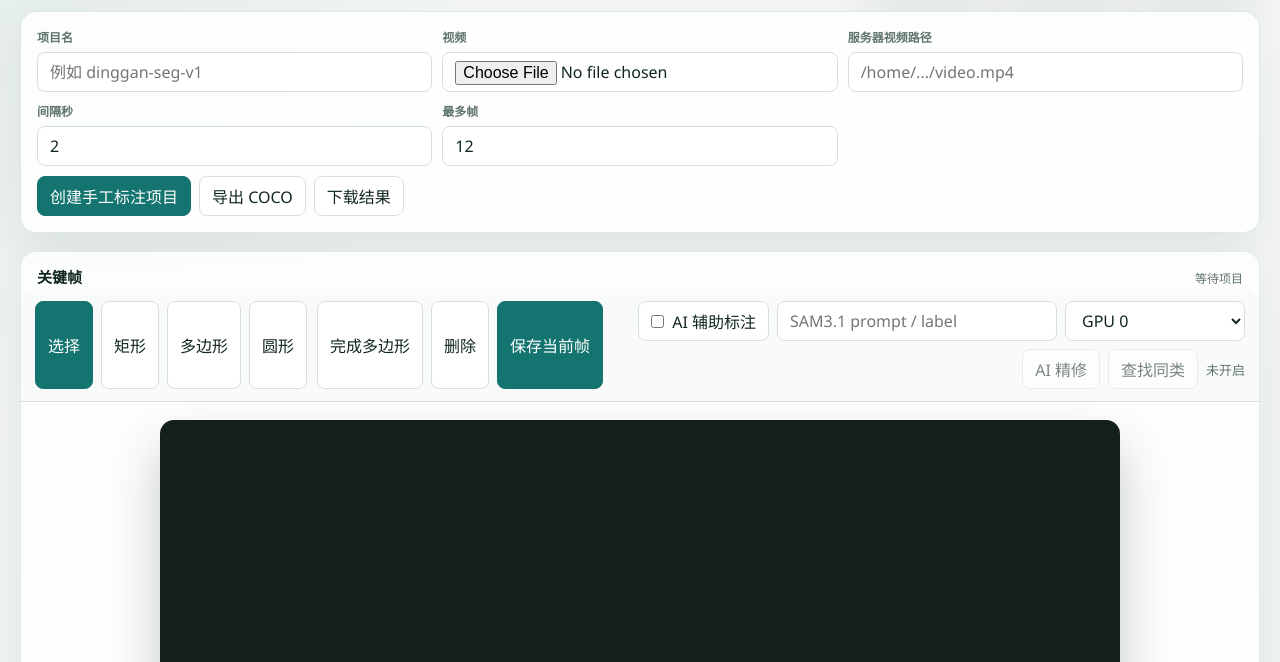
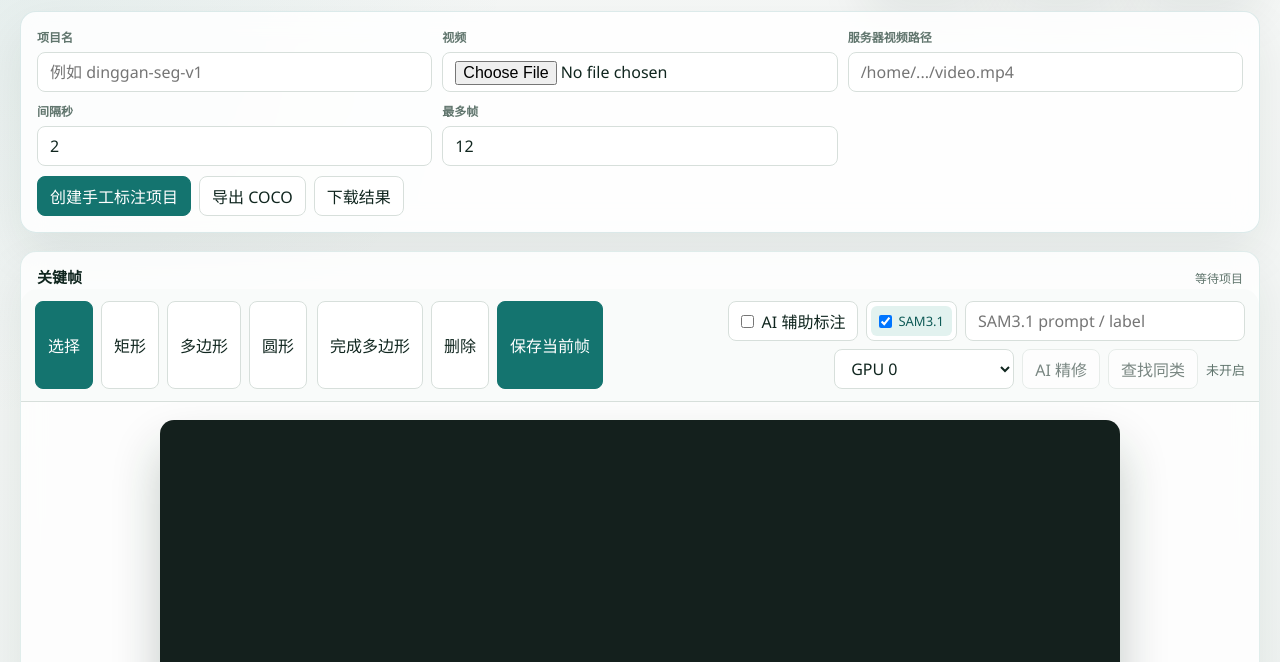
Before and after one commit to qsyy0921/autolabel, a plain HTML site: page autolabel_app/static/index.html in a window 1280 px wide. Shown: the part 98-760 px from the top of the page. Drawn offline with Linux system fonts and the light colour scheme; no server answers.

Commit message:
Add AI assist model picker

```diff
--- a/autolabel_app/static/app.js
+++ b/autolabel_app/static/app.js
@@ -11,8 +11,18 @@ const state = {
   labelModalOpen: false,
   aiEnabled: false,
   aiDevice: localStorage.getItem("autolabel.aiDevice") || "cuda:0",
+  selectedAiModels: loadSelectedAiModels(),
   aiBusy: false,
 };
+
+const AI_MODELS = [
+  {
+    id: "sam3.1",
+    label: "SAM3.1",
+    description: "实例分割精修与文本查找同类",
+    available: true,
+  },
+];
 
 const CATEGORY_COLORS = [
   "#14746f",
@@ -64,6 +74,7 @@ const els = {
   saveButton: document.getElementById("saveButton"),
   aiAssistToggle: document.getElementById("aiAssistToggle"),
   samPromptInput: document.getElementById("samPromptInput"),
+  aiModelPicker: document.getElementById("aiModelPicker"),
   aiDeviceSelect: document.getElementById("aiDeviceSelect"),
   samRefineButton: document.getElementById("samRefineButton"),
   samFindButton: document.getElementById("samFindButton"),
@@ -127,7 +138,18 @@ function boot() {
   window.addEventListener("mouseup", onMouseUp);
   window.addEventListener("keydown", onKeyDown);
   loadAiDevices();
+  renderAiModelPicker();
   render();
+}
+
+function loadSelectedAiModels() {
+  try {
+    const saved = JSON.parse(localStorage.getItem("autolabel.aiModels") || "[]");
+    if (Array.isArray(saved) && saved.length) return saved;
+  } catch {
+    // Fall back to the default model.
+  }
+  return ["sam3.1"];
 }
 
 async function loadAiDevices() {
@@ -285,29 +307,67 @@ function render() {
   renderAiControls();
 }
 
+function renderAiModelPicker() {
+  els.aiModelPicker.innerHTML = "";
+  AI_MODELS.forEach((model) => {
+    const option = document.createElement("label");
+    const checked = state.selectedAiModels.includes(model.id);
+    option.className = `ai-model-option${checked ? " active" : ""}${model.available ? "" : " disabled"}`;
+    option.title = model.description;
+    option.innerHTML = `
+      <input type="checkbox" value="${escapeAttr(model.id)}" ${checked ? "checked" : ""} ${model.available ? "" : "disabled"} />
+      <span>${escapeHtml(model.label)}</span>
+    `;
+    const input = option.querySelector("input");
+    input.addEventListener("change", () => {
+      if (input.checked) {
+        state.selectedAiModels = [...new Set([...state.selectedAiModels, model.id])];
+      } else {
+        state.selectedAiModels = state.selectedAiModels.filter((id) => id !== model.id);
+      }
+      localStorage.setItem("autolabel.aiModels", JSON.stringify(state.selectedAiModels));
+      renderAiModelPicker();
+      renderAiControls();
+    });
+    els.aiModelPicker.appendChild(option);
+  });
+}
+
 function renderAiControls() {
   const frame = currentFrame();
   const annotation = frame?.annotations.find((item) => item.id === state.selectedId);
+  const sam31Selected = aiModelSelected("sam3.1");
   els.aiAssistToggle.checked = state.aiEnabled;
   els.samPromptInput.disabled = !state.aiEnabled || state.aiBusy;
   els.aiDeviceSelect.disabled = state.aiBusy;
   els.aiDeviceSelect.value = state.aiDevice;
-  els.samRefineButton.disabled = !state.aiEnabled || !state.project || !annotation || state.aiBusy;
-  els.samFindButton.disabled = !state.aiEnabled || !state.project || state.aiBusy;
+  els.aiModelPicker.querySelectorAll("input").forEach((input) => {
+    input.disabled = state.aiBusy || !AI_MODELS.find((model) => model.id === input.value)?.available;
+  });
+  els.samRefineButton.disabled = !state.aiEnabled || !sam31Selected || !state.project || !annotation || state.aiBusy;
+  els.samFindButton.disabled = !state.aiEnabled || !sam31Selected || !state.project || state.aiBusy;
   els.samRefineButton.textContent = state.aiBusy ? "AI 处理中" : "AI 精修";
   els.samFindButton.textContent = state.aiBusy ? "AI 处理中" : "查找同类";
   if (!state.aiEnabled) {
     els.aiStatus.textContent = "未开启";
+  } else if (!state.selectedAiModels.length) {
+    els.aiStatus.textContent = "未选模型";
   } else if (!state.project) {
     els.aiStatus.textContent = "等待项目";
   } else if (state.aiBusy) {
     els.aiStatus.textContent = "推理中";
+  } else if (!sam31Selected) {
+    els.aiStatus.textContent = "SAM3.1 未选";
   } else {
     els.aiStatus.textContent = annotation ? `${selectedAiDeviceLabel()} 可用` : `${selectedAiDeviceLabel()} 可查找`;
   }
   if (annotation && !els.samPromptInput.value.trim()) {
     els.samPromptInput.placeholder = annotation.category || "object";
   }
+}
+
+function aiModelSelected(modelId) {
+  return state.selectedAiModels.includes(modelId);
 }
 
 function renderProjectMeta() {
@@ -381,6 +441,10 @@ async function refineSelectedWithSam31() {
     setStatus("请先开启 AI 辅助标注", "未开启");
     return;
   }
+  if (!aiModelSelected("sam3.1")) {
+    setStatus("请先在 AI 模型中勾选 SAM3.1", "未选模型");
+    return;
+  }
   const frame = currentFrame();
   const annotation = frame?.annotations.find((item) => item.id === state.selectedId);
   if (!state.project || !frame || !annotation) {
@@ -419,6 +483,10 @@ async function findSimilarWithSam31() {
   syncAiEnabledFromDom();
   if (!state.aiEnabled) {
     setStatus("请先开启 AI 辅助标注", "未开启");
+    return;
+  }
+  if (!aiModelSelected("sam3.1")) {
+    setStatus("请先在 AI 模型中勾选 SAM3.1", "未选模型");
     return;
   }
   const frame = currentFrame();
--- a/autolabel_app/static/index.html
+++ b/autolabel_app/static/index.html
@@ -4,7 +4,7 @@
     <meta charset="utf-8" />
     <meta name="viewport" content="width=device-width, initial-scale=1" />
     <title>Autolabel Manual Labeling</title>
-    <link rel="stylesheet" href="/static/styles.css?v=20260604-ai-device" />
+    <link rel="stylesheet" href="/static/styles.css?v=20260604-ai-model-picker" />
   </head>
   <body>
     <div class="app-shell">
@@ -87,6 +87,7 @@
                 <input id="aiAssistToggle" type="checkbox" />
                 <span>AI 辅助标注</span>
               </label>
+              <div id="aiModelPicker" class="ai-model-picker" title="选择本次辅助标注使用的模型；可随模型接入继续扩展"></div>
               <input id="samPromptInput" type="text" placeholder="SAM3.1 prompt / label" title="可选：SAM3.1 文本提示；不填则使用当前对象 label；没有 label 时使用 object" />
               <select id="aiDeviceSelect" title="选择 SAM3.1 推理设备；CPU 可用于排错但会很慢">
                 <option value="cuda:0">GPU 0</option>
@@ -159,6 +160,6 @@
         </div>
       </div>
     </div>
-    <script src="/static/app.js?v=20260604-ai-device"></script>
+    <script src="/static/app.js?v=20260604-ai-model-picker"></script>
   </body>
 </html>
--- a/autolabel_app/static/styles.css
+++ b/autolabel_app/static/styles.css
@@ -480,8 +480,52 @@ kbd {
   margin: 0;
 }
 
+.ai-model-picker {
+  min-height: 40px;
+  display: inline-flex;
+  align-items: center;
+  gap: 6px;
+  padding: 4px;
+  border: 1px solid var(--line);
+  border-radius: 8px;
+  background: var(--panel);
+}
+
+.ai-model-option {
+  min-height: 30px;
+  display: inline-flex;
+  align-items: center;
+  gap: 6px;
+  padding: 0 8px;
+  border-radius: 6px;
+  color: var(--muted);
+  font-size: 13px;
+  cursor: pointer;
+  white-space: nowrap;
+}
+
+.ai-model-option.active {
+  background: var(--accent-soft);
+  color: var(--accent-strong);
+}
+
+.ai-model-option.disabled {
+  opacity: 0.45;
+  cursor: not-allowed;
+}
+
+.ai-model-option input {
+  width: auto;
+  min-height: auto;
+  margin: 0;
+}
+
 .ai-tools input {
   width: min(280px, 100%);
+}
+
+.ai-tools .ai-model-option input {
+  width: auto;
 }
 
 .ai-tools select {
```
